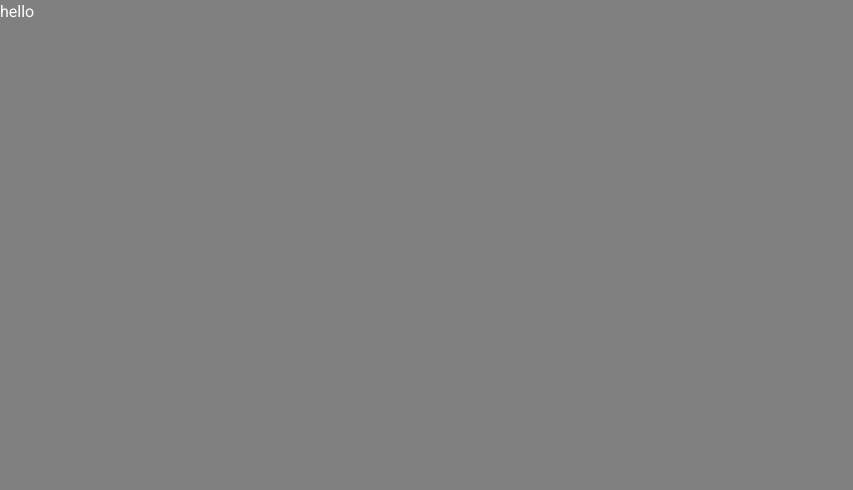
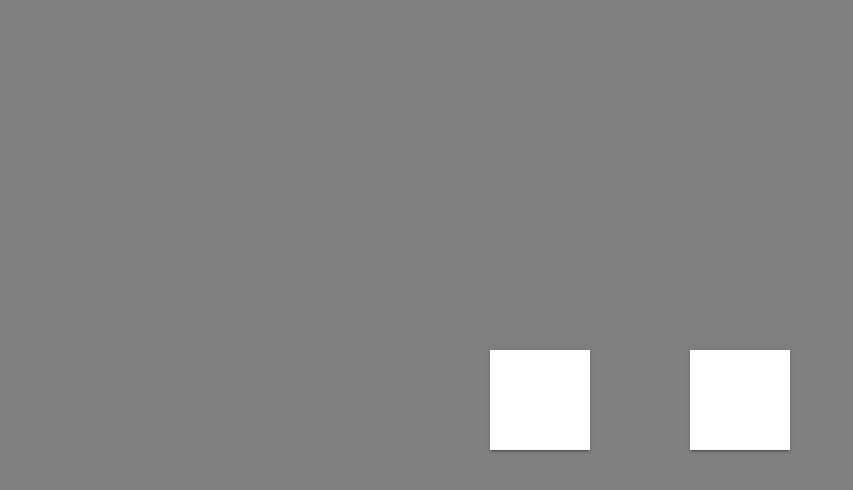
Before and after one commit to KO-TA-Y/pointing-test, a Vue app: page /#/ in a window 1280 px wide. Shown: the top 490 px of the page, without its empty margins (0-853 px from the left). Built offline with nearby package versions, Linux system fonts and the light colour scheme.

Commit message:
Place two buttons
ボタンを二つ配置する

```diff
--- a/src/views/Home.vue
+++ b/src/views/Home.vue
@@ -1,12 +1,43 @@
 <template>
-  <div id="home">
-    hello
+  <div id="home" class="d-flex">
+    <!-- 左のカード -->
+    <v-card
+      tile
+      :width="width"
+      :height="height"
+      :style="{
+        position:`absolute`,
+        top:`50%`,
+        left:`50%`,
+        transform:`translate(-100%,-50%) translateX(-${distance/2}px)`
+      }"
+    ></v-card>
+    <!-- 右のカード -->
+    <v-card
+      tile
+      :width="width"
+      :height="height"
+      :style="{
+        position:`absolute`,
+        top:`50%`,
+        left:`50%`,
+        transform:`translate(0%,-50%) translateX(${distance/2}px)`
+      }"
+    ></v-card>
+
   </div>
 </template>
 
 <script>
   export default {
     name: 'Home',
+    data() {
+      return {
+        distance:100,
+        width:100,
+        height:100,
+      }
+    },
 
     components: {
     },
```
